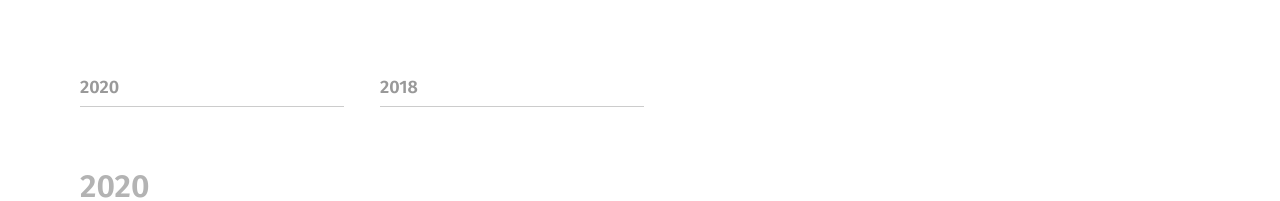
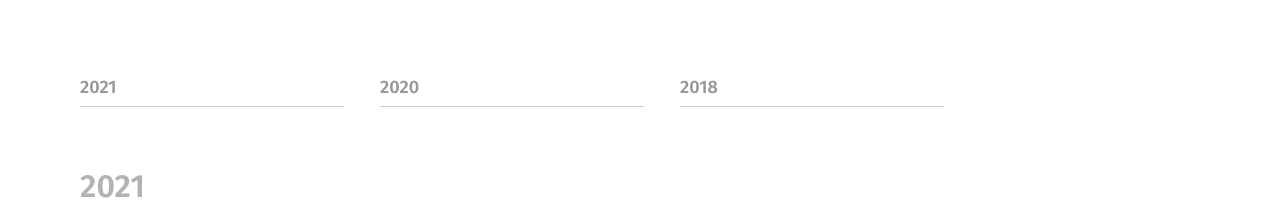
Before and after one commit to rotherleague/Rother, a Jekyll site: the page built from posts.md, in a window 1280 px wide and 1400 px high. Shown: the part 253-454 px from the top of the window. Built offline with Jekyll 4.4.1, drawn with Linux system fonts in a browser that asks for light colours; nearby versions of some CDN libraries; some of the changed text lies outside the part shown; grey boxes are pictures that could not be loaded.

Commit message:
Update 2021-05-12-registration-2021-22.md

```diff
--- a/_posts/2021-05-12-registration-2021-22.md
+++ b/_posts/2021-05-12-registration-2021-22.md
@@ -1,11 +1,11 @@
 ---
 title: "Registration for the 2021/22 Season is now open"
 excerpt: "The Rother Youth Football League is pleased to anounce that registration is now oepn for the 2021/22 season"
-date: 2020-12-05
+date: 2021-12-05
 categories:
   - Registration
 tags:
-  - 2022
+  - 2021
   - registration
   - League
   - Under 18s
```
